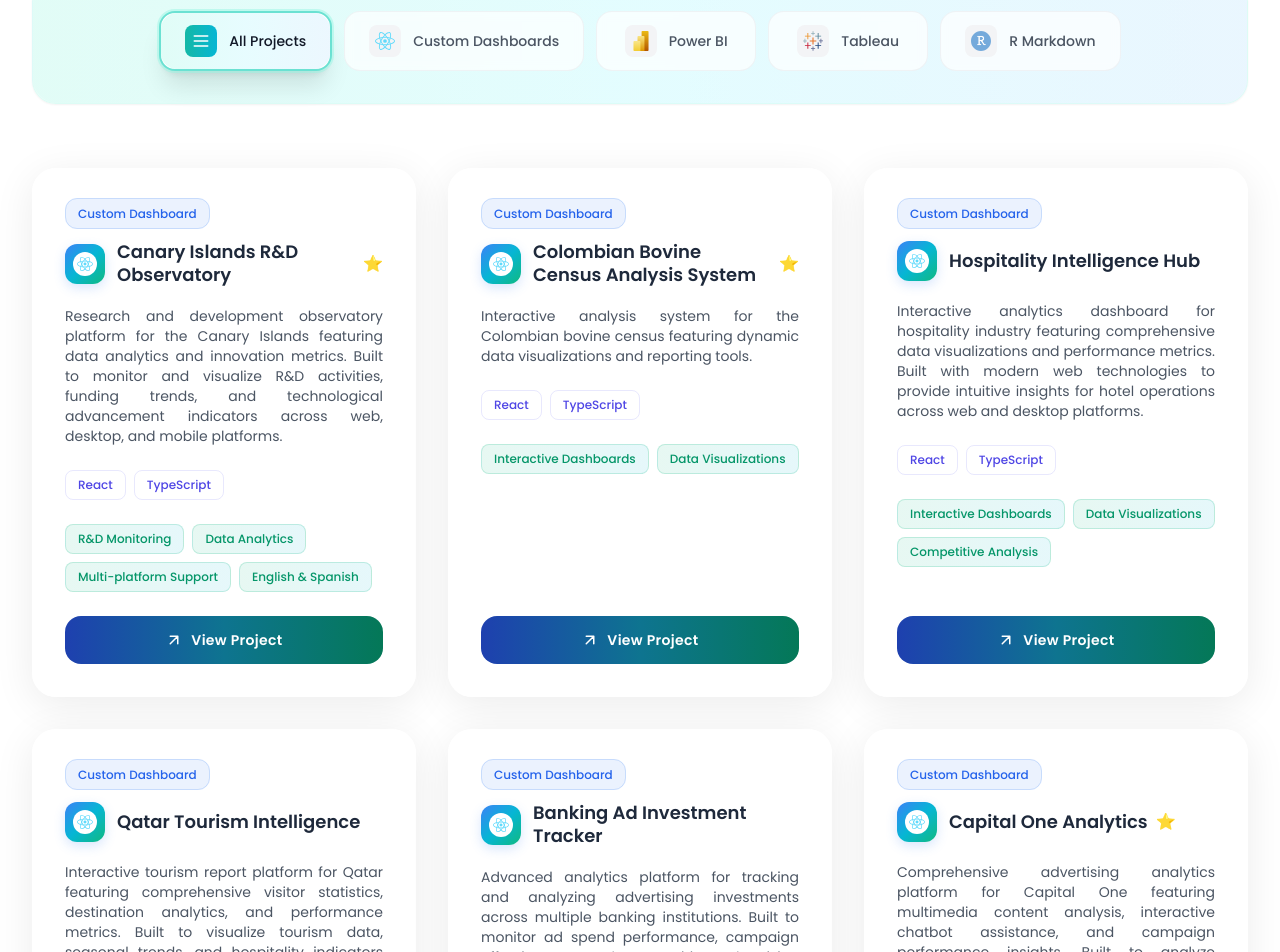
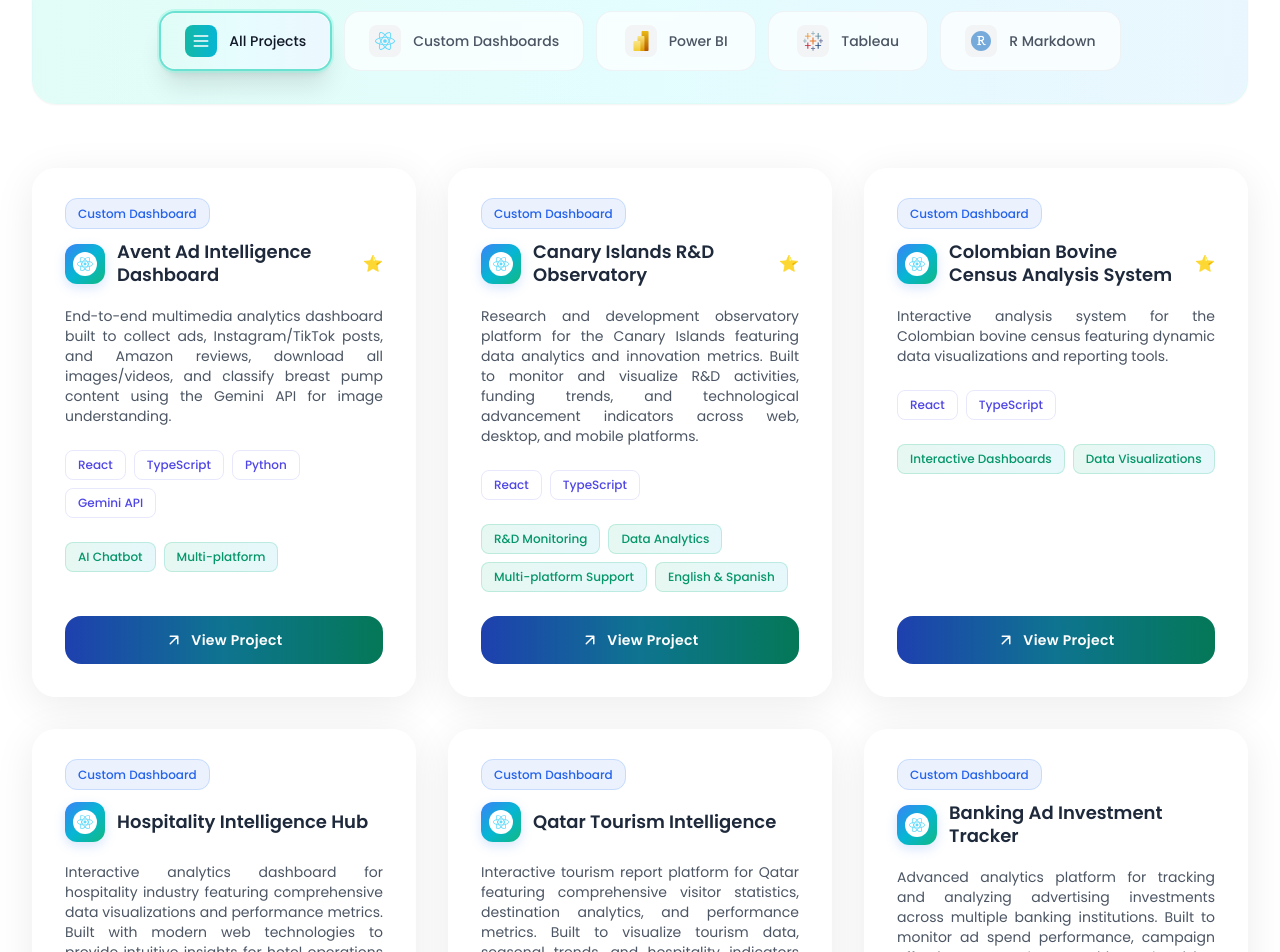
Before and after one commit to daniela2708/data_analytics_portfolio, a React (Create React App) app: page / in a window 1280 px wide. Shown: the part 1726-2678 px from the top of the page. Built offline with nearby package versions, Linux system fonts and the light colour scheme; the HTML template or start-up script is replaced by a standard one.

Commit message:
Add Avent ad intelligence dashboard project

```diff
--- a/src/data/portfolioData.ts
+++ b/src/data/portfolioData.ts
@@ -51,6 +51,15 @@
 };
 
 export const projects: Project[] = [
+  {
+    id: "avent-intelligence",
+    title: "Avent Ad Intelligence Dashboard",
+    description: "End-to-end multimedia analytics dashboard built to collect ads, Instagram/TikTok posts, and Amazon reviews, download all images/videos, and classify breast pump content using the Gemini API for image understanding.",
+    technologies: ["React", "TypeScript", "Python", "Gemini API"],
+    link: "https://avent-three.vercel.app/",
+    category: "dashboard",
+    featured: true
+  },
   {
     id: "emerge-dashboard",
     title: "Canary Islands R&D Observatory",
```
